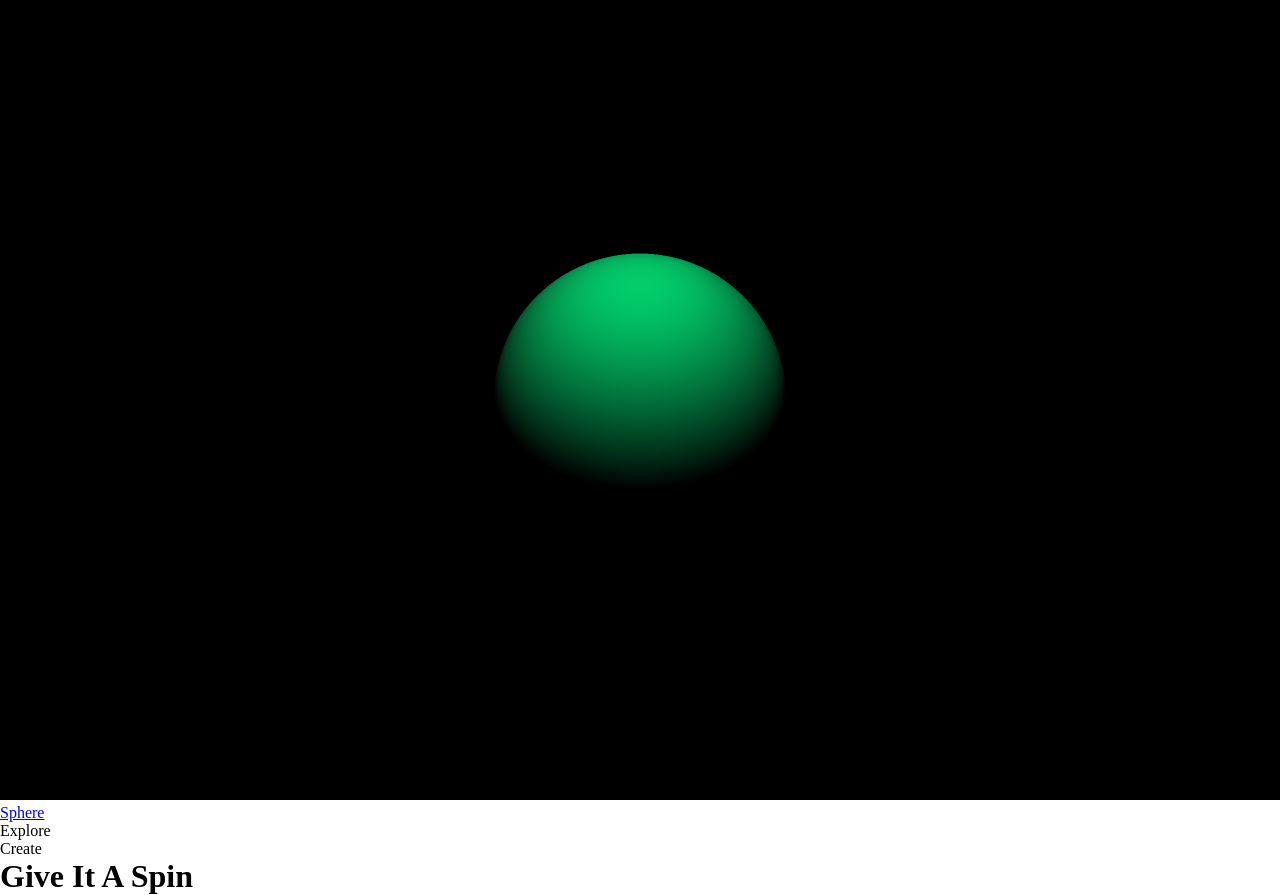
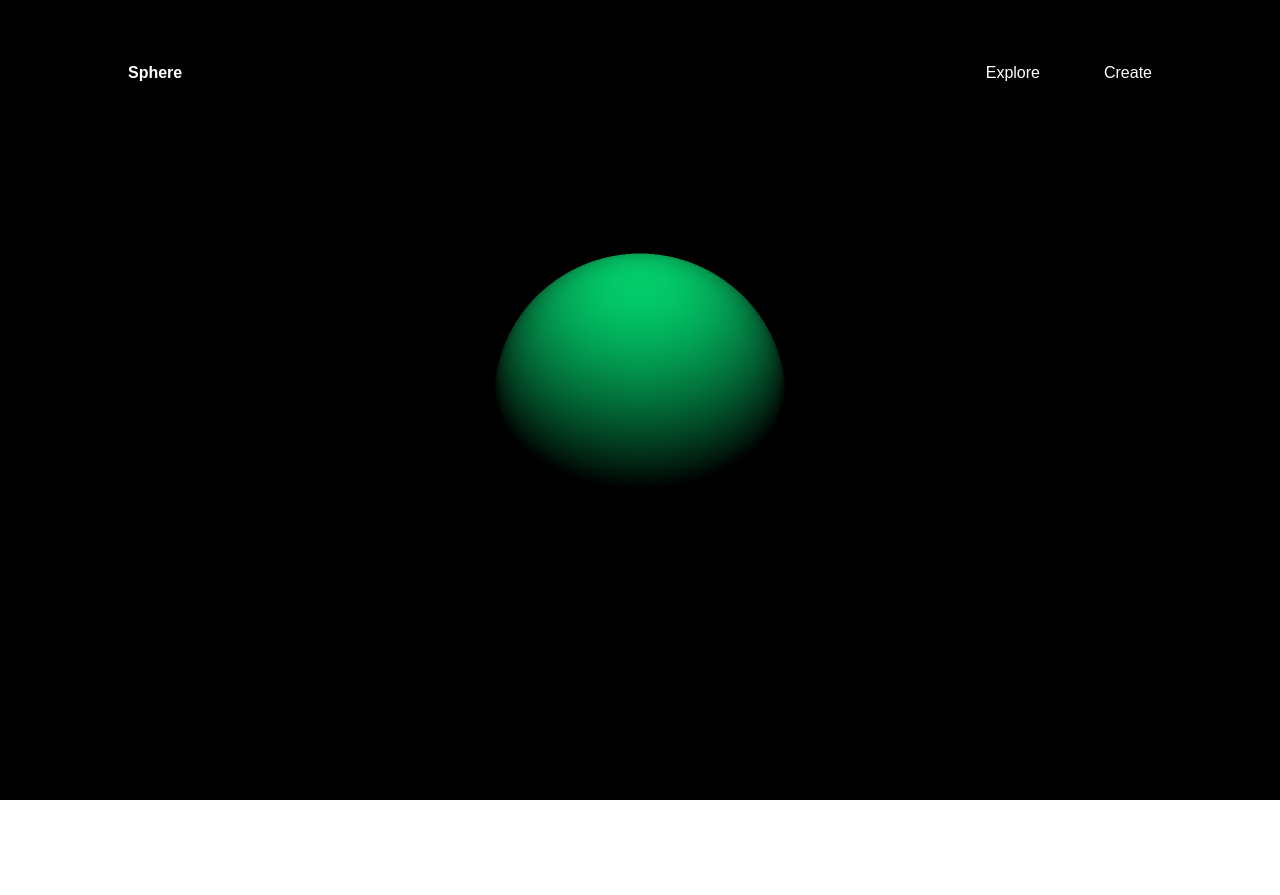
Before and after one commit to kalepadot/threejs-s1, a website built with Vite: page index.html in a window 1280 px wide. After the commit the page ends 800 px from the top, so only its background shows below. Built offline with nearby package versions, Linux system fonts and the light colour scheme; animation ran at ten frames a second.

Commit message:
some basic nav stylings, canvas z index

```diff
--- a/style.css
+++ b/style.css
@@ -7,4 +7,33 @@
 body,
 html {
     overflow-x: hidden;
+    font-family: "Poppins", sans-serif;
 }
+/* put our canvas absolute with a z index */
+.webgl {
+    position: absolute;
+    top: 0;
+    left: 0;
+    z-index: 1;
+}
+/* we want our nav on top and relative so we can see it/ */
+nav {
+    color: white;
+    z-index: 2;
+    position: relative;
+    padding: 4rem 8rem;
+    display: flex;
+    justify-content: space-between;
+}
+
+nav a {
+    text-decoration: none;
+    color: white;
+    font-weight: bold;
+}
+
+nav ul {
+    list-style: none;
+    display: flex;
+    gap: 4rem;
+}
```
